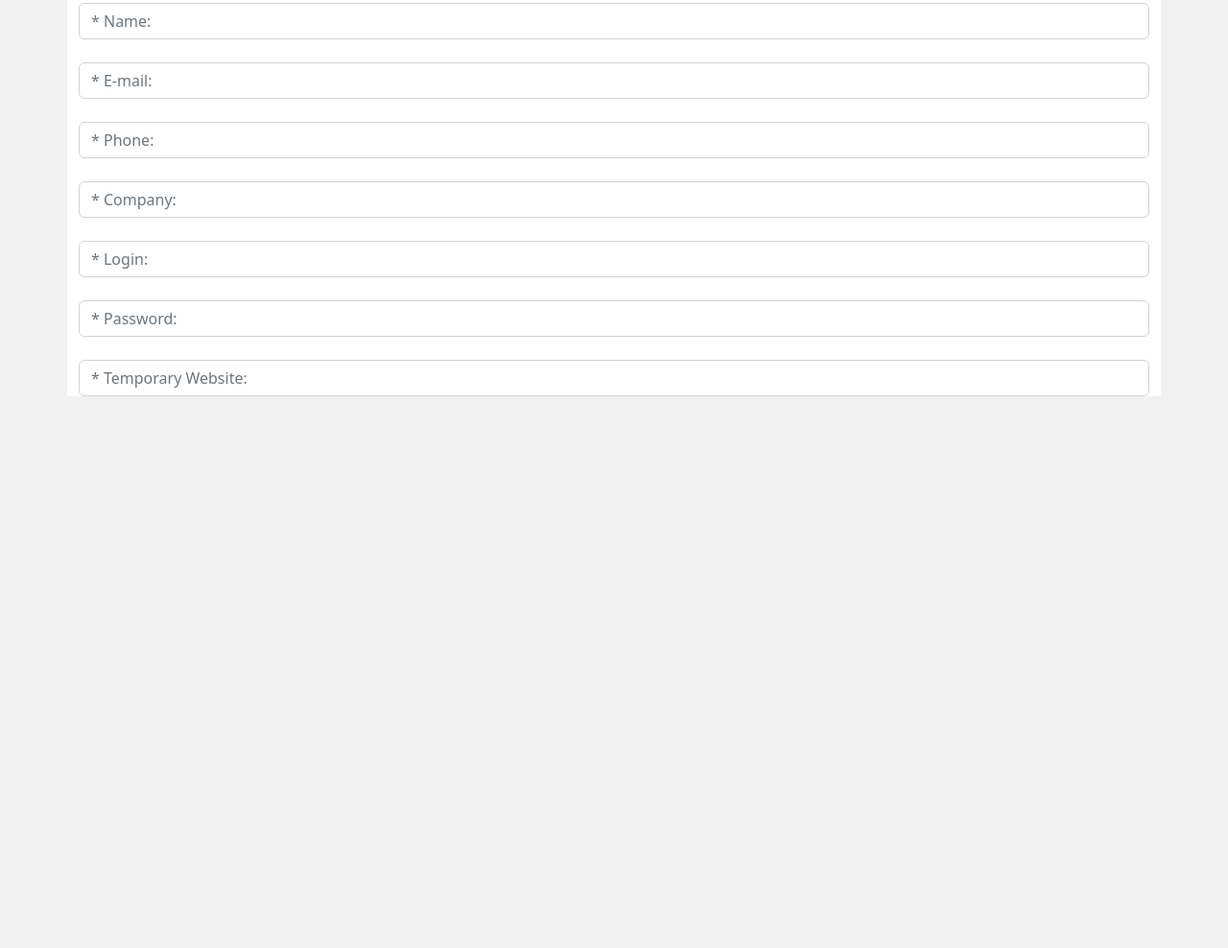
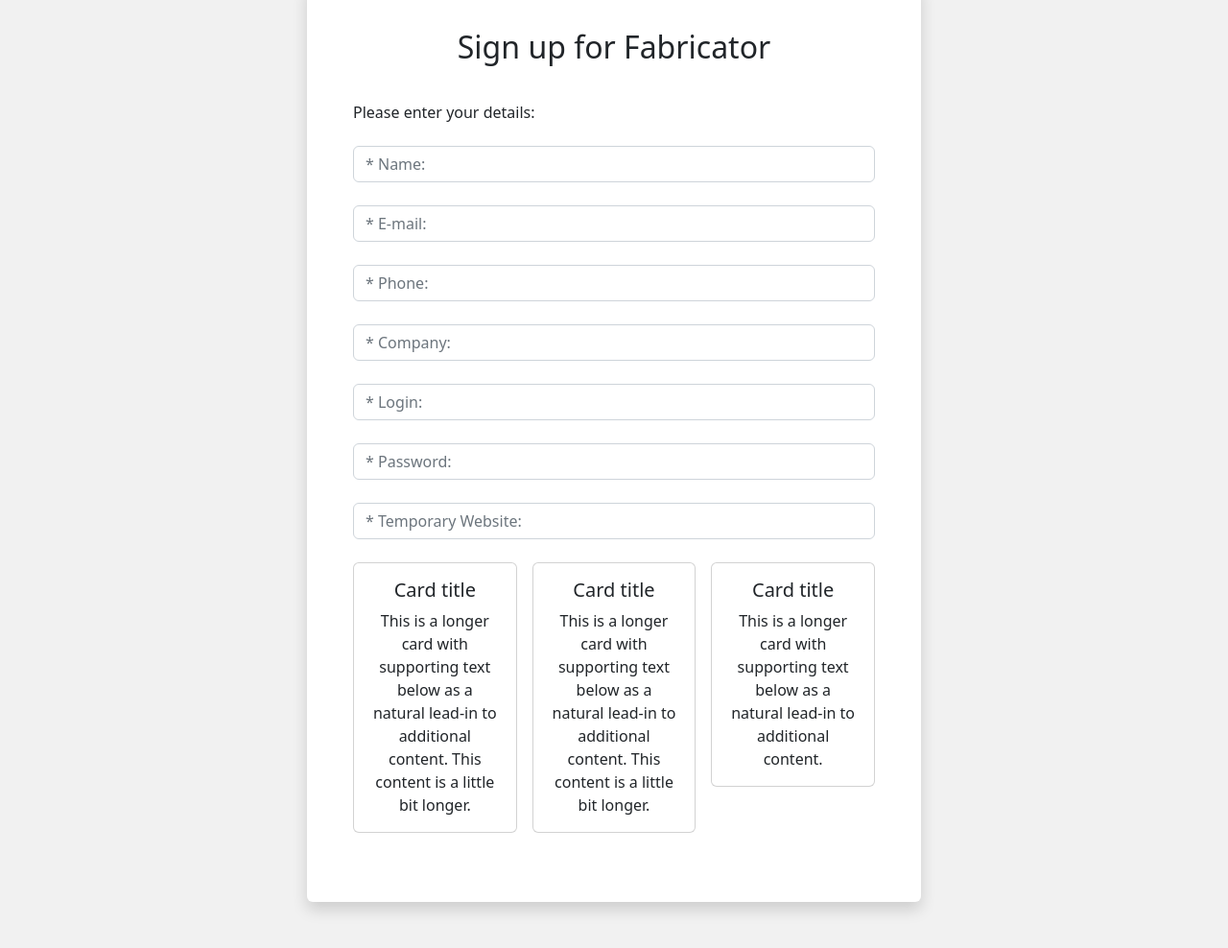
Before and after one commit to diego-quack/Teste-SlabWare, a plain HTML site: page index.html in a window 1280 px wide. Shown: the part 122-1110 px from the top of the page at 96% size. Before the commit the page ends 800 px from the top, so only its background shows below. Drawn offline with Linux system fonts and the light colour scheme.

Commit message:
Organizando e centralizando os elementos

```diff
--- a/index.html
+++ b/index.html
@@ -7,6 +7,7 @@
     <link rel="stylesheet" href="css/bootstrap.min.css">
     <title>Document</title>
 </head>
+
 <body style="background-color: #f1f1f1;">
 
   <nav class="navbar navbar-expand-lg navbar-dark" style="background-color: #151515;" aria-label="Eighth navbar example">
@@ -15,13 +16,14 @@
       </div>
   </nav>
 
-    <div class="container" style="background-color: #ffffff;">
+  <div class="container w-50 mt-5 py-5 px-5 text-center rounded shadow p-3 mb-5 bg-body rounded" style="background-color: #ffffff;">
 
     <div class="row">
 
         <div class="col">
 
-              <h4 class="mb-3">Sign up for Fabricator</h4>
+          <h2 class="mb-3">Sign up for Fabricator</h2><br>
+          <h6 class="text-start mb-0">Please enter your details:</h6>
 
         <form class="needs-validation" novalidate="">
 
@@ -97,6 +99,35 @@
             </div>
           </div>
 
+          <div class="row row-cols-1 row-cols-md-3 g-3 py-4">
+
+            <div class="col">
+              <div class="card">
+                <div class="card-body">
+                  <h5 class="card-title">Card title</h5>
+                  <p class="card-text">This is a longer card with supporting text below as a natural lead-in to additional content. This content is a little bit longer.</p>
+                </div>
+              </div>
+            </div>
+
+            <div class="col">
+              <div class="card">
+                <div class="card-body">
+                  <h5 class="card-title">Card title</h5>
+                  <p class="card-text">This is a longer card with supporting text below as a natural lead-in to additional content. This content is a little bit longer.</p>
+                </div>
+              </div>
+            </div>
+
+            <div class="col">
+              <div class="card">
+                <div class="card-body">
+                  <h5 class="card-title">Card title</h5>
+                  <p class="card-text">This is a longer card with supporting text below as a natural lead-in to additional content.</p>
+                </div>
+              </div>
+            </div>
+
           </div>
         </form>
       </div>
@@ -105,5 +136,6 @@
 
   <script src="js/jquery-3.6.0.js"></script>
   <script src="js/bootstrap.bundle.min.js"></script>
+
 </body>
 </html>
```
Lines whose indentation alone changed are shown as unchanged.
